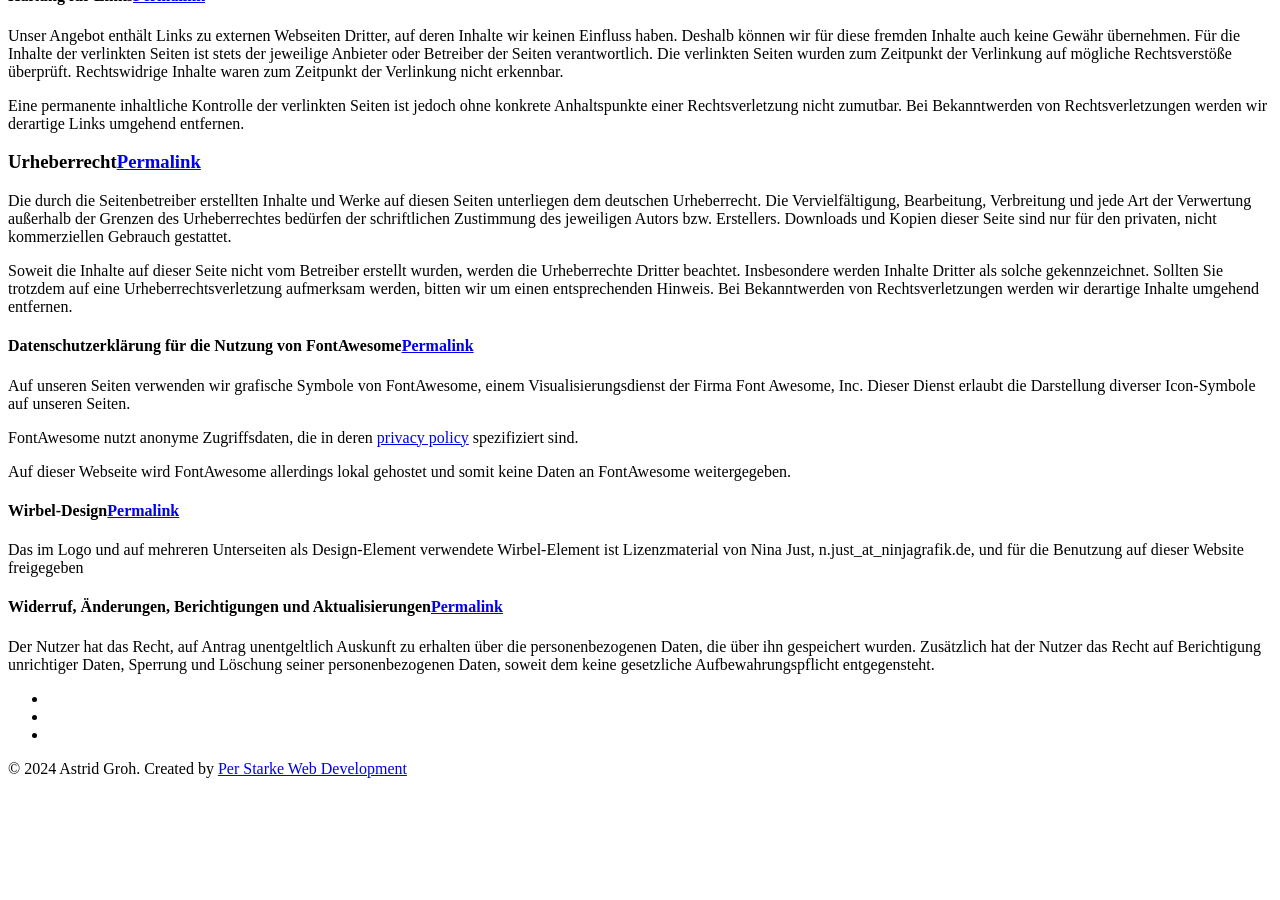
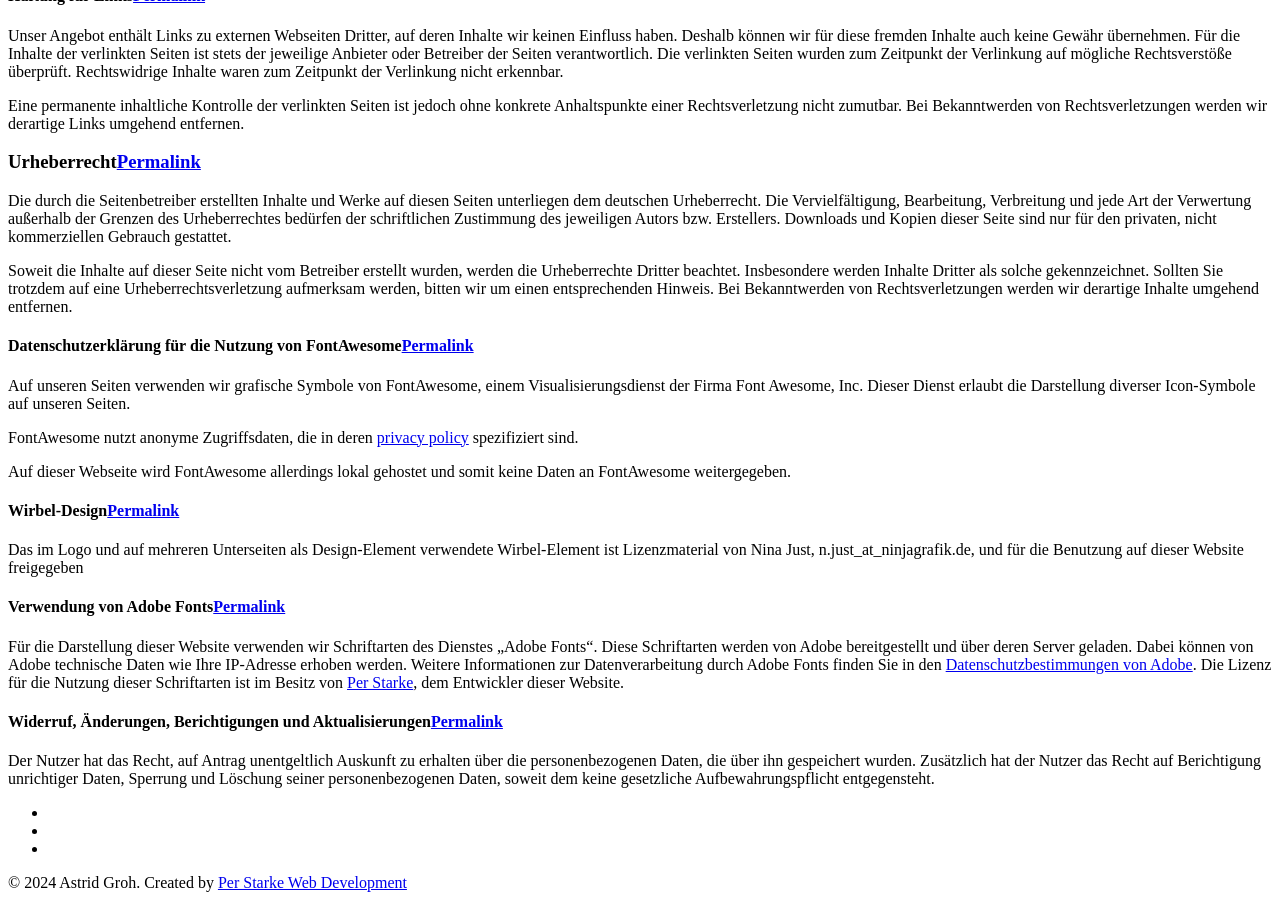
Before and after one commit to perstarke-webdev/inbewegung.net-site, a Jekyll site: the page built from _pages/99_imprint.md, in a window 1280 px wide and 900 px high, scrolled down 2280 px. Built offline with Jekyll 4.4.1, drawn with Linux system fonts in a browser that asks for light colours; cached includes are drawn as plain includes; some web fonts are replaced; before the commit the page ends 3066 px from its top, so only the background shows below that.

Commit message:
fonts to privacy

```diff
--- a/_pages/99_imprint.md
+++ b/_pages/99_imprint.md
@@ -83,5 +83,10 @@ Auf dieser Webseite wird FontAwesome allerdings lokal gehostet und somit keine D
 Das im Logo und auf mehreren Unterseiten als Design-Element verwendete Wirbel-Element ist Lizenzmaterial von Nina Just, n.just_at_ninjagrafik.de,
 und für die Benutzung auf dieser Website freigegeben
 
+#### Verwendung von Adobe Fonts
+Für die Darstellung dieser Website verwenden wir Schriftarten des Dienstes „Adobe Fonts“. Diese Schriftarten werden von Adobe bereitgestellt und über deren Server geladen. Dabei können von Adobe technische Daten wie Ihre IP-Adresse erhoben werden.
+Weitere Informationen zur Datenverarbeitung durch Adobe Fonts finden Sie in den [Datenschutzbestimmungen von Adobe](https://www.adobe.com/de/privacy/policies/adobe-fonts.html).
+Die Lizenz für die Nutzung dieser Schriftarten ist im Besitz von [Per Starke](https://perstarke-webdev.de/contact), dem Entwickler dieser Website.
+
 #### Widerruf, Änderungen, Berichtigungen und Aktualisierungen
 Der Nutzer hat das Recht, auf Antrag unentgeltlich Auskunft zu erhalten über die personenbezogenen Daten, die über ihn gespeichert wurden. Zusätzlich hat der Nutzer das Recht auf Berichtigung unrichtiger Daten, Sperrung und Löschung seiner personenbezogenen Daten, soweit dem keine gesetzliche Aufbewahrungspflicht entgegensteht.<br />
```
